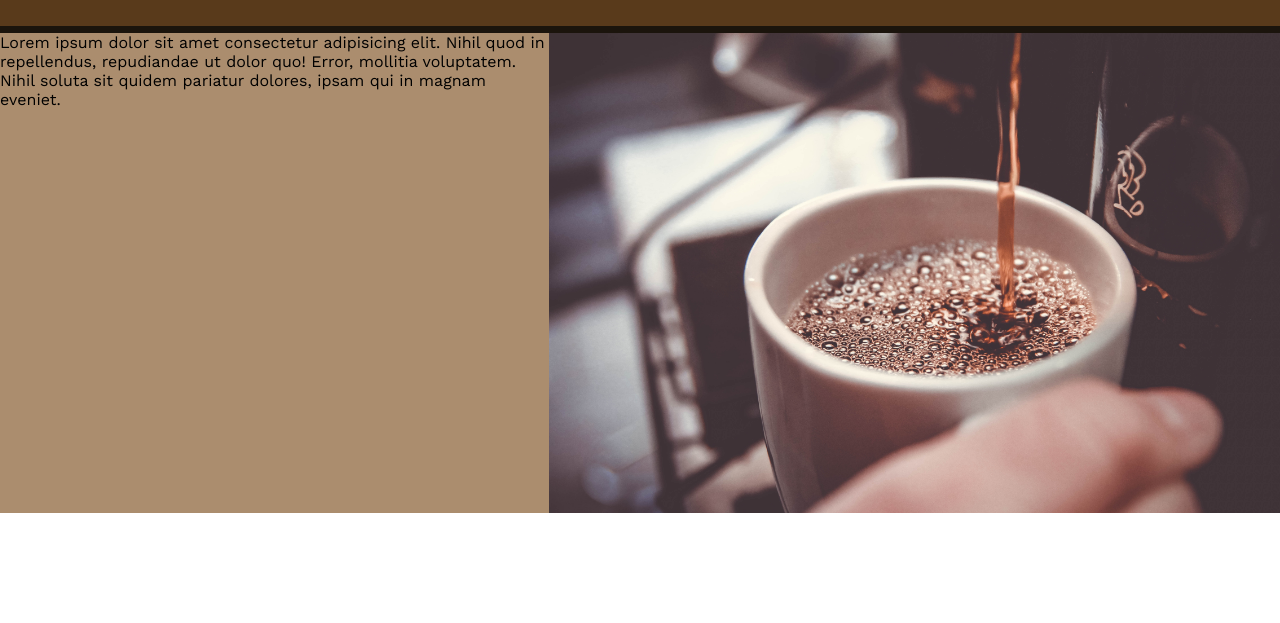
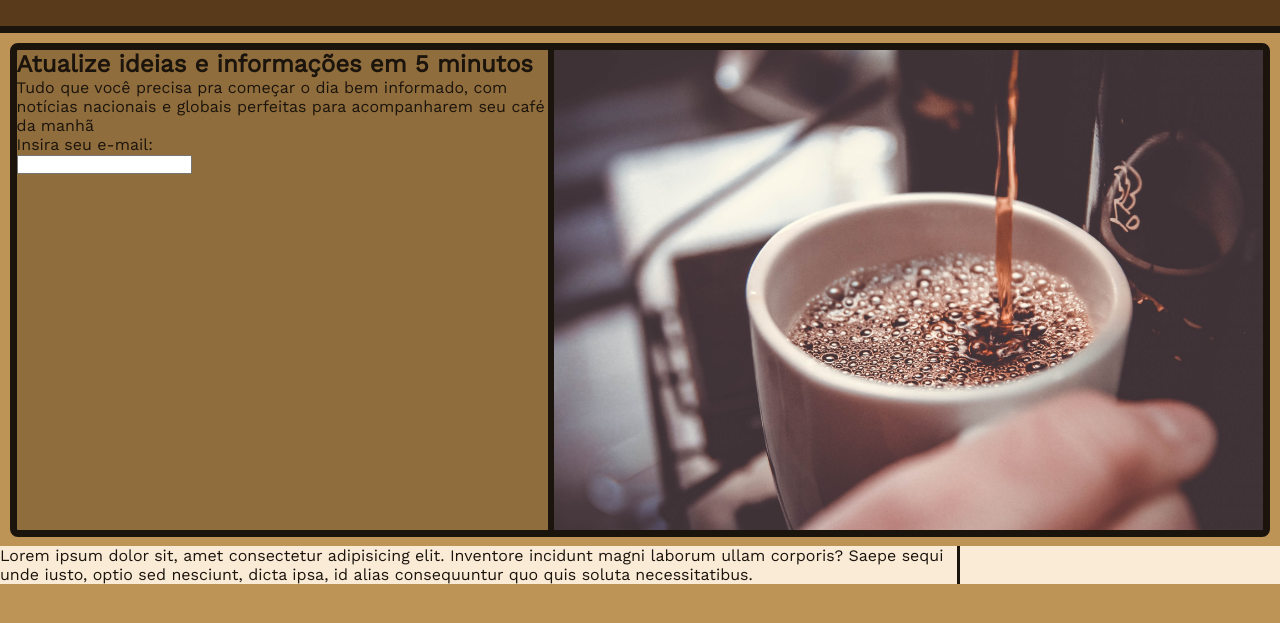
Before and after one commit to Andre-Grassi/coffe-news, a plain HTML site: page index.html in a window 1280 px wide. Shown: the part 71-694 px from the top of the page. Drawn offline with nearby package versions, Linux system fonts and the light colour scheme.

Commit message:
Added texts to the website

```diff
--- a/index.html
+++ b/index.html
@@ -21,12 +21,28 @@
     <!-- <aside></aside> -->
     <section>
       <div class="info">
-        Lorem ipsum dolor sit amet consectetur adipisicing elit. Nihil quod in
-        repellendus, repudiandae ut dolor quo! Error, mollitia voluptatem. Nihil
-        soluta sit quidem pariatur dolores, ipsam qui in magnam eveniet.
+        <div class="description">
+          <h2>Atualize ideias e informações em 5 minutos</h2>
+          <p>
+            Tudo que você precisa pra começar o dia bem informado, com notícias
+            nacionais e globais perfeitas para acompanharem seu café da manhã
+          </p>
+        </div>
+        <div class="input">
+          <label for="input">Insira seu e-mail:</label>
+          <br />
+          <input type="email" name="" id="" />
+        </div>
       </div>
-      <div class="image"></div>
+      <div class="image" title="Photo by John Schnobrich on Unsplash"></div>
     </section>
-    <footer></footer>
+    <footer>
+      <div class="info">
+        Lorem ipsum dolor sit, amet consectetur adipisicing elit. Inventore
+        incidunt magni laborum ullam corporis? Saepe sequi unde iusto, optio sed
+        nesciunt, dicta ipsa, id alias consequuntur quo quis soluta
+        necessitatibus.
+      </div>
+    </footer>
   </body>
 </html>
--- a/style.css
+++ b/style.css
@@ -1,8 +1,18 @@
+:root {
+  --border-color: rgb(27, 20, 12);
+  --body-background-color: #be9356;
+  --header-background-color: rgb(89, 58, 27);
+}
+
 * {
   margin: 0;
   padding: 0;
   box-sizing: border-box;
   font-family: 'Work Sans', sans-serif;
+}
+
+body {
+  background-color: var(--body-background-color);
 }
 
 /* body {
@@ -16,7 +26,7 @@
 } */
 
 header {
-  background-color: rgb(89, 58, 27);
+  background-color: var(--header-background-color);
   /* grid-area: h; */
   height: 13vh;
 
@@ -26,20 +36,30 @@ header {
 
   border-bottom-style: solid;
   border-bottom-width: 0.45rem;
-  border-bottom-color: rgb(27, 20, 12);
+  border-bottom-color: var(--border-color);
 }
 
 section {
-  background-color: rgb(171, 141, 110);
+  background-color: #906d3c;
   /* grid-area: s; */
 
   display: flex;
+
+  margin: 0.75%;
+
+  border-radius: 8px;
+  border-style: solid;
+  border-width: 0.45rem;
+  border-color: var(--border-color);
 }
 
 .info {
   /* width: 100%; /*If a flex item width is above 50% and the other is 50%, i think that the other will occupy the 50% of what rests to it (CORRECTION: ACTUALLY IT IS IN PROPORTION, */
   width: 75vw;
   /* height: 50%; */
+  color: var(--border-color);
+  border-right-style: solid;
+  border-right-color: var(--border-color);
 }
 
 .image {
@@ -48,6 +68,8 @@ section {
   height: 30rem;
   background-image: url(coffe.jpg);
   background-size: cover;
+  border-left-style: solid;
+  border-color: var(--border-color);
 }
 
 footer {
```
